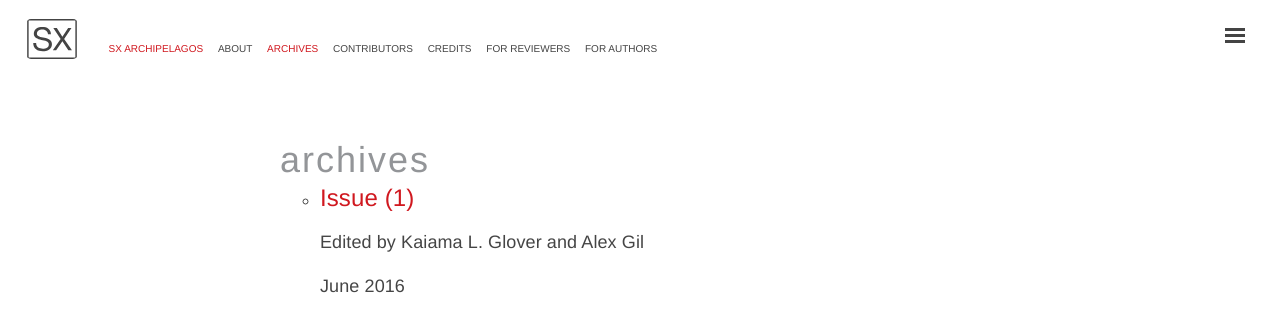
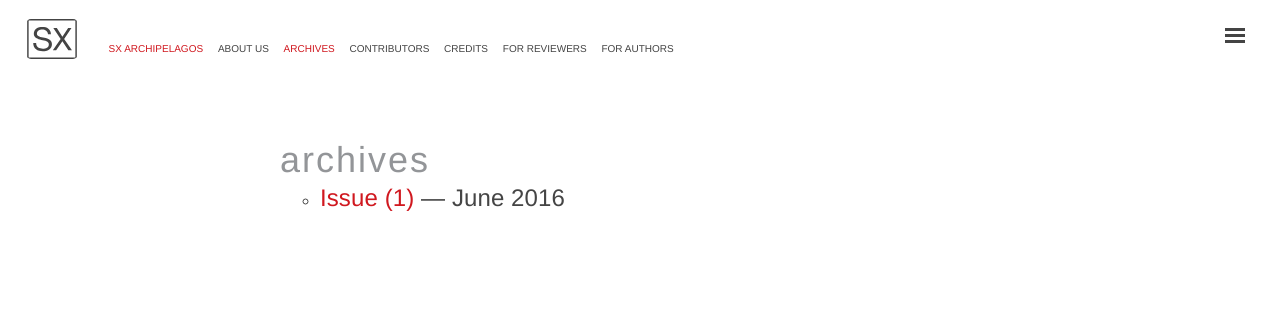
Before and after one commit to archipelagosjournal/archipelagos, a Jekyll site: the page built from archives.html, in a window 1280 px wide. Shown: the top 332 px of the page. Built offline with Jekyll 4.4.1, drawn with Linux system fonts in a browser that asks for light colours.

Commit message:
removed edited by and tweaked archive page

```diff
--- a/_includes/sidebar.html
+++ b/_includes/sidebar.html
@@ -5,7 +5,7 @@
 <!-- Toggleable sidebar -->
 <div class="sidebar" id="sidebar">
     <div class="sidebar-item">
-    <p><em>sx archipelago</em> is part of the Small Axe Project. To learn more visit our sister sites below.</p>
+    <p><em>sx archipelago</em> is part of the Small Axe Project. To learn more visit our sites below.</p>
   </div>
 
 
--- a/about.md
+++ b/about.md
@@ -1,6 +1,6 @@
 ---
 layout: page
-title: about
+title: about us
 ---
 
 The transformation of the academy by the digital dispensation presents
--- a/archives.html
+++ b/archives.html
@@ -9,27 +9,8 @@
     <li class="toc-issue">
         <p class="toc-title"><a href="{{ site.baseurl }}{{ issue.url }}">
           {{ issue.title }}
-        </a></p>
-        <p>Edited by
-    {% for editor in issue.editor %}
-      {% if forloop.length == 1 %}
-          <span class="editor">{{ editor }}</span>
-      {% elsif forloop.length == 2 %}
-          {% if forloop.last == true %}
-            <span class="editor">and {{ editor }}</span>
-          {% else %}
-            <span class="editor">{{ editor }}</span>
-          {% endif %}
-      {% else %}
-          {% if forloop.last == true %}
-            <span class="editor">and {{ editor }}</span>
-          {% else %}
-            <span class="editor">{{ editor }}</span>,
-          {% endif %}
-       {% endif %}
-    {% endfor %}
-        </p>
-        <p class="issue-date">{{ issue.release }}</p>
+        </a> — <span class="issue-date">{{ issue.release }}</span></p>
+
     </li>
 {% endfor %}
 </ul>
```
Also changed, not shown: _archives/issue01.md (+4 -2 lines).
